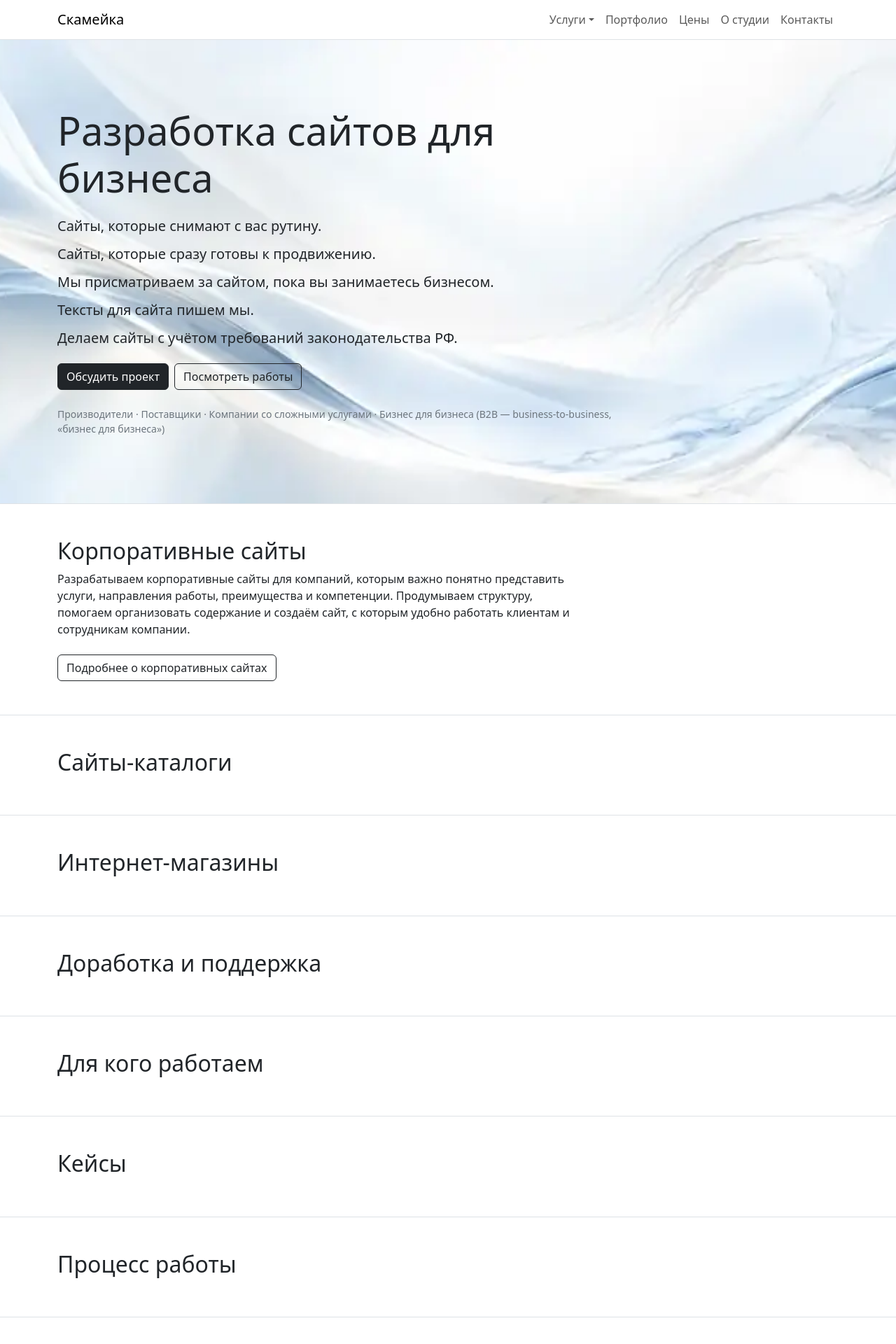
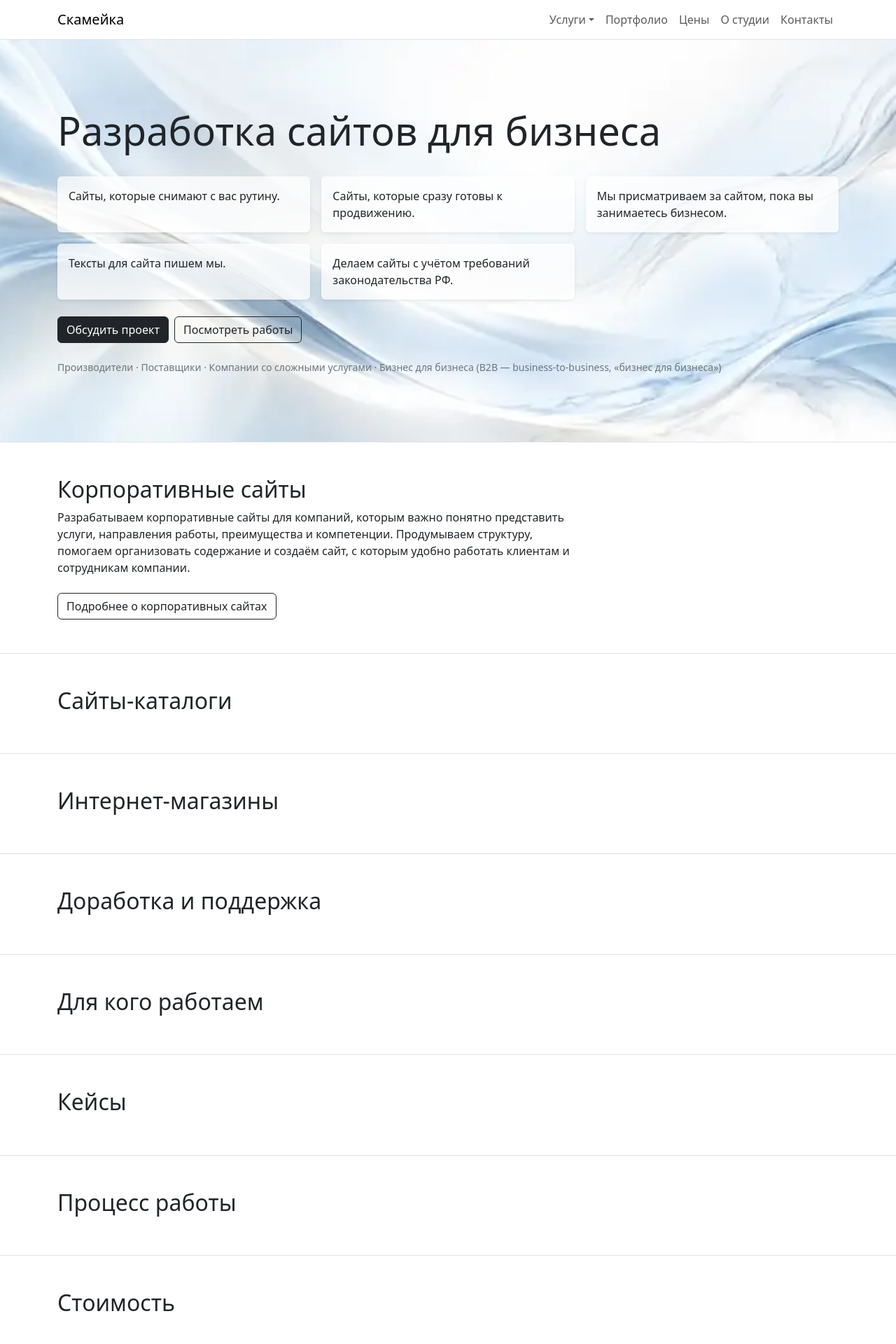
Before and after one commit to Pavel969188/studua, a Jekyll site: the page built from index.html, in a window 1280 px wide. Shown: the top 1920 px of the page at 70% size. Built offline with Jekyll 4.4.1, drawn with Linux system fonts in a browser that asks for light colours.

Commit message:
Show homepage USP points as Bootstrap cards

```diff
--- a/_layouts/home.html
+++ b/_layouts/home.html
@@ -4,15 +4,21 @@ layout: default
 <section class="hero-banner py-5 py-lg-6">
   <div class="container py-lg-5">
     <div class="row">
-      <div class="col-lg-9">
+      <div class="col-12">
         <h1 class="display-4">{{ page.h1 }}</h1>
 
         {% if page.hero_points %}
-        <ul class="list-unstyled mt-4 mb-0">
+        <div class="row row-cols-1 row-cols-md-2 row-cols-lg-3 g-3 mt-3">
           {% for point in page.hero_points %}
-          <li class="h5 fw-normal mb-3">{{ point }}</li>
+          <div class="col">
+            <div class="card h-100 border-0 shadow-sm bg-white bg-opacity-75">
+              <div class="card-body py-3">
+                <p class="mb-0 fw-medium">{{ point }}</p>
+              </div>
+            </div>
+          </div>
           {% endfor %}
-        </ul>
+        </div>
         {% endif %}
 
         {% if page.lead %}<p class="lead mt-4">{{ page.lead }}</p>{% endif %}
```
